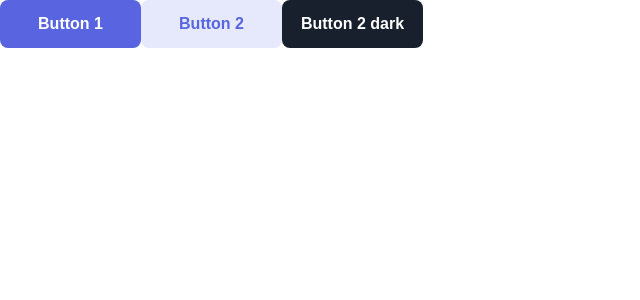
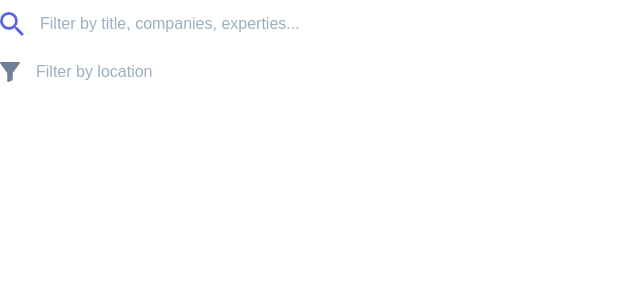
Before and after one commit to yehudz/devjobs-web-app, a Next.js app: page / in a window 1280 px wide. Shown: the top 300 px of the page, without its empty margins (0-640 px from the left). Built offline with nearby package versions, Linux system fonts and the light colour scheme.

Commit message:
DWA-1: AC5 Create search bar
Reusable Search bar

```diff
--- /dev/null
+++ b/components/ui/SearchInput.tsx
@@ -0,0 +1,37 @@
+import { InputProps } from "../../typings/common.types";
+const SearchInput: React.FC<InputProps> = ({
+  placeholder,
+  icon
+}) => {
+
+  return(
+    <div className="
+        flex
+        items-center
+        h-[48px]
+      "
+    >
+      <img
+        src={icon}
+        alt="Search Input"
+        className="
+          hidden
+          md:block
+        "
+      />
+      <input
+        className="
+          focus:outline-none
+          ml-4
+          w-full
+          bg-transparent
+          placeholder-gray
+          dark:placeholder-light-grey
+        "
+        placeholder={placeholder}
+      />
+    </div>
+  )
+};
+
+export default SearchInput
--- a/pages/index.tsx
+++ b/pages/index.tsx
@@ -3,26 +3,19 @@ import Head from 'next/head'
 import Image from 'next/image'
 import styles from '../styles/Home.module.css'
 
-import Button from '../components/ui/Button'
+import SearchInput from '../components/ui/SearchInput'
 
 const Home: NextPage = (props) => {
   return(
     <>
-      <Button
-        type="primary"
-      >
-        Button 1
-      </Button>
-      <Button
-        type="secondary"
-      >
-        Button 2
-      </Button>
-      <Button
-        type="dark"
-      >
-        Button 2 dark
-      </Button>
+      <SearchInput
+        placeholder='Filter by title, companies, experties...'
+        icon="assets/desktop/icon-search.svg"
+      />
+      <SearchInput
+        placeholder='Filter by location'
+        icon="assets/mobile/icon-filter.svg"
+      />
     </>
   )
 }
--- a/tailwind.config.js
+++ b/tailwind.config.js
@@ -1,5 +1,6 @@
 /** @type {import('tailwindcss').Config} */
 module.exports = {
+  darkMode: 'class',
   content: [
     "./pages/**/*.{js,ts,jsx,tsx}",
     "./components/**/*.{js,ts,jsx,tsx}",
--- a/typings/common.types.ts
+++ b/typings/common.types.ts
@@ -2,3 +2,8 @@ export type ButtonProps = {
   children: string,
   type: string
 };
+
+export type InputProps = {
+  placeholder: string,
+  icon: string
+};
```
